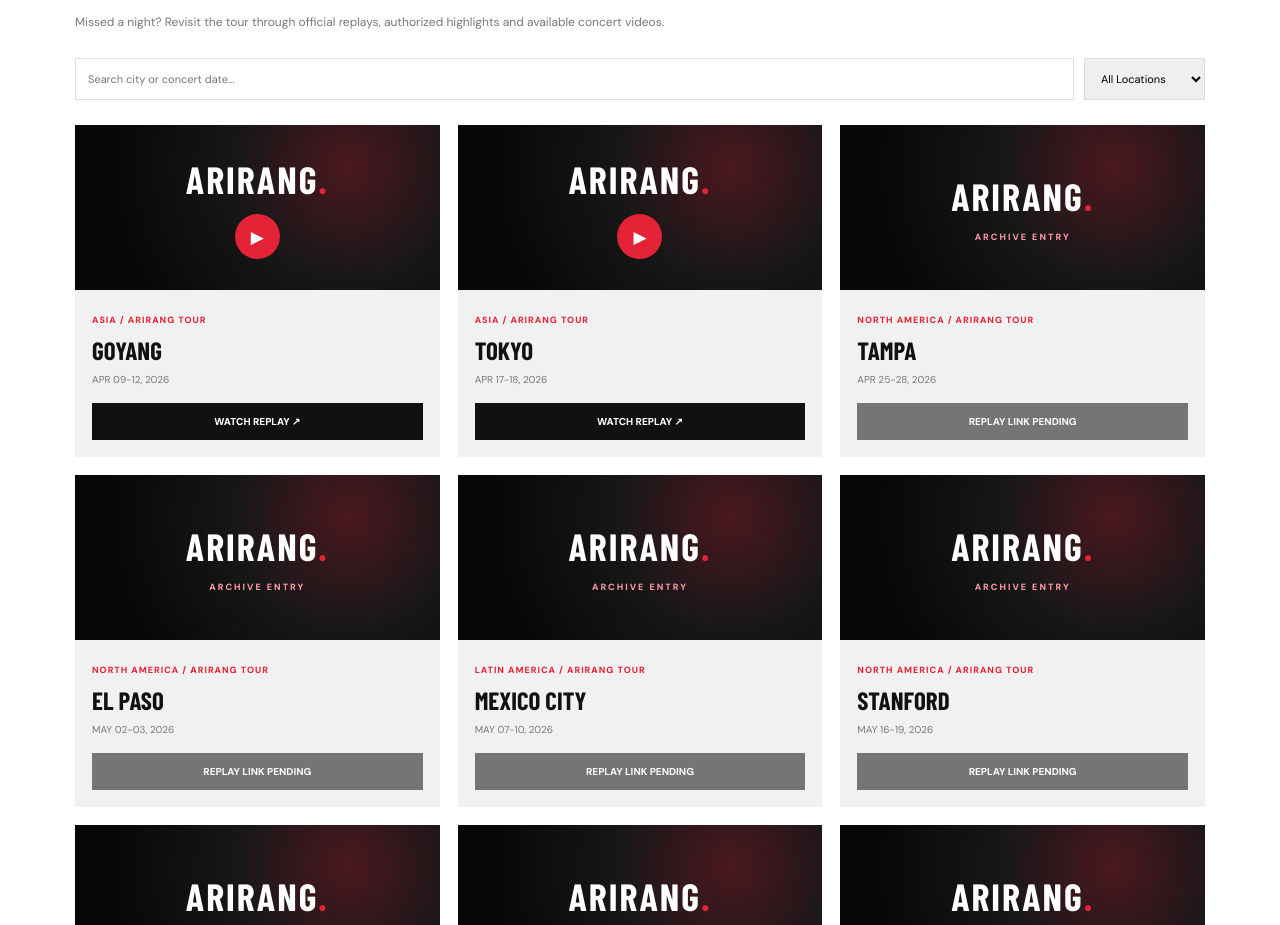
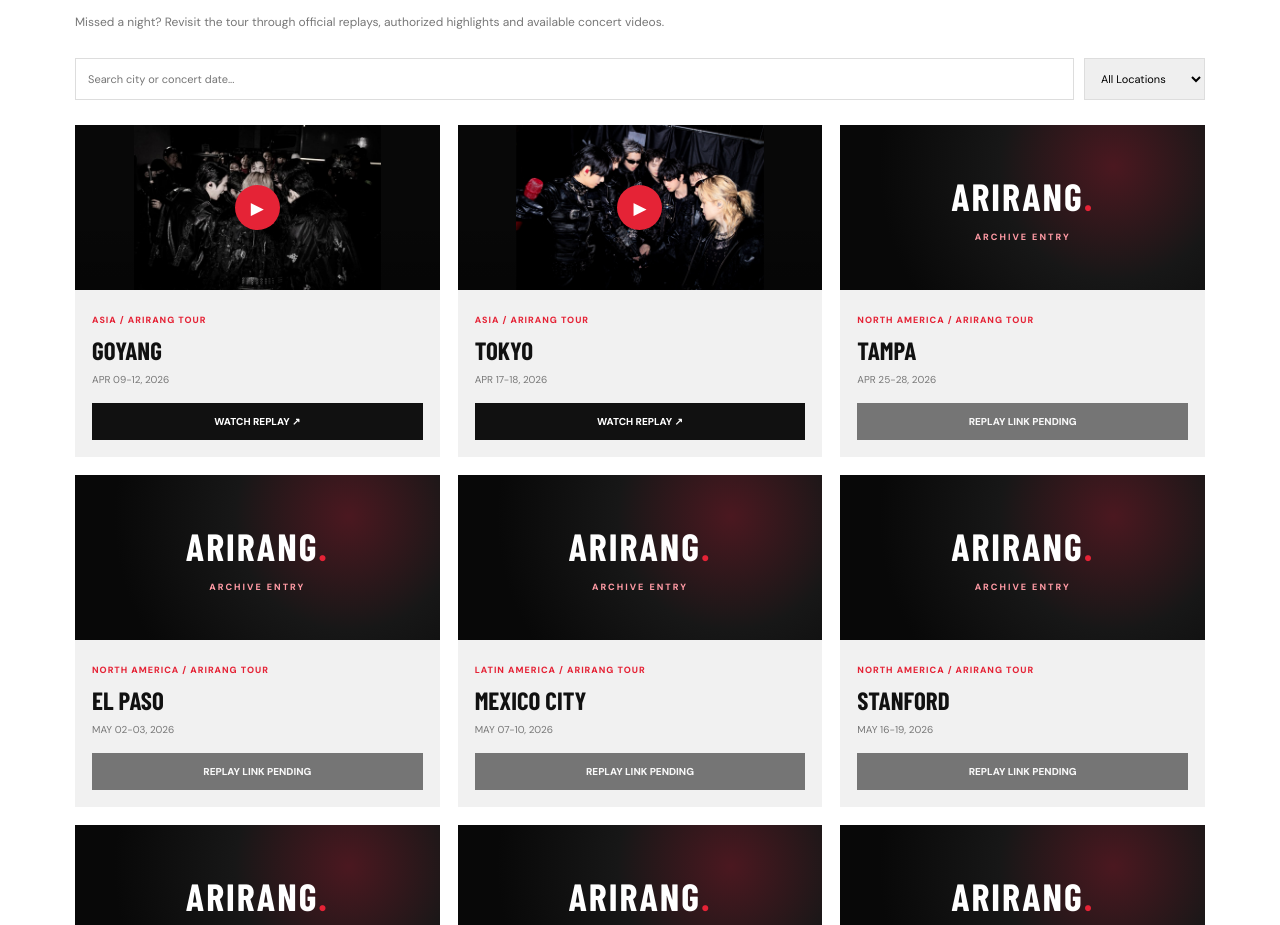
Before and after one commit to silvermimi/sevenish, a plain HTML site: page concerts.html in a window 1280 px wide. Shown: the part 9533-10458 px from the top of the page. Drawn offline with nearby package versions, Linux system fonts and the light colour scheme; a web font is replaced by a local one.

Commit message:
CONCERTS

```diff
--- a/concerts.html
+++ b/concerts.html
@@ -31,6 +31,7 @@ header {
   border-bottom: 1px solid #eee; position: sticky;
   top: 0; z-index: 20; background: white;
 }
+
 .logo { font-family: 'Barlow Condensed'; font-size: 34px; font-weight: 900; }
 .logo span, footer h2 span { color: var(--red); }
 nav { display: flex; gap: 26px; }
@@ -48,6 +49,7 @@ nav a:hover { color: var(--red); }
   display: flex; align-items: flex-end;
   padding: 70px 25px 85px;
 }
+
 .hero-inner { max-width: 1180px; width: 100%; margin: auto; }
 .eyebrow { color: #ff5363; font-size: 11px; font-weight: 800; letter-spacing: 3px; margin-bottom: 15px; }
 .hero h1 { font-family: 'Barlow Condensed'; font-size: clamp(75px, 12vw, 145px); line-height: .78; font-weight: 900; letter-spacing: -2px; }
@@ -78,6 +80,7 @@ section.content { padding: 65px 0; }
   width: 100%; padding: 13px 15px; border: 1px solid #ddd;
   background: white; font-size: 12px; outline: none;
 }
+
 .schedule-tools input:focus, .song-tools input:focus,
 .replay-tools input:focus, .replay-tools select:focus {
   border-color: var(--red); box-shadow: 0 0 0 3px rgba(229,35,54,.12);
@@ -112,17 +115,55 @@ section.content { padding: 65px 0; }
 .replay-tools input, .replay-tools select { padding: 12px; border: 1px solid #ddd; font-size: 11px; min-width: 0; }
 .replay-tools input { flex: 1; }
 .replay-grid { display: grid; grid-template-columns: repeat(3,1fr); gap: 18px; }
+
 .replay-card { background: var(--gray); overflow: hidden; }
+
 .replay-thumb {
   height: 165px; position: relative; display: flex;
   flex-direction: column; align-items: center; justify-content: center;
   gap: 12px; color: white;
   background: radial-gradient(circle at 75% 25%, #4b1820 0, #171717 38%, #080808 78%);
 }
+
+/* IMAGE THUMBNAILS */
+.replay-thumb.has-image {
+  background: #080808;
+  overflow: hidden;
+}
+
+.replay-thumb .replay-image {
+  position: absolute;
+  inset: 0;
+  width: 100%;
+  height: 100%;
+  object-fit: contain;
+  object-position: center;
+  z-index: 0;
+}
+
+.replay-thumb.has-image::after {
+  content: "";
+  position: absolute;
+  inset: 0;
+  background: linear-gradient(to top, rgba(0,0,0,.30), transparent 45%);
+  z-index: 1;
+}
+
+.replay-thumb.has-image .replay-wordmark {
+  display: none;
+}
+
 .replay-wordmark { position: relative; z-index: 1; color: white; font-family: 'Barlow Condensed'; font-size: 38px; font-weight: 900; letter-spacing: 2px; }
 .replay-wordmark span { color: var(--red); }
 .replay-pending { position: relative; z-index: 1; color: #ff9aa4; font-size: 9px; font-weight: 800; letter-spacing: 2px; }
-.play-icon { position: relative; z-index: 1; width: 45px; height: 45px; background: var(--red); color: white; border-radius: 50%; display: grid; place-items: center; font-size: 17px; }
+
+.play-icon {
+  position: relative; z-index: 2; width: 45px; height: 45px;
+  background: var(--red); color: white; border-radius: 50%;
+  display: grid; place-items: center; font-size: 17px;
+  box-shadow: 0 3px 15px rgba(0,0,0,.4);
+}
+
 .replay-info { padding: 17px; }
 .replay-info small { color: var(--red); font-size: 9px; font-weight: 800; letter-spacing: 1px; }
 .replay-info h3 { font-family: 'Barlow Condensed'; font-size: 25px; margin: 7px 0; text-transform: uppercase; }
@@ -142,6 +183,7 @@ button:focus-visible, a:focus-visible { outline: 3px solid var(--red); outline-o
 @media(max-width:900px) {
   .schedule-list { grid-template-columns: 1fr; }
 }
+
 @media(max-width:750px) {
   header { padding: 0 5%; }
   .menu-btn { display: block; }
@@ -158,12 +200,14 @@ button:focus-visible, a:focus-visible { outline: 3px solid var(--red); outline-o
   .next-show h2 { font-size: 36px; }
   .song-table th, .song-table td { padding: 10px 7px; font-size: 9px; }
 }
+
 @media(max-width:460px) {
   .replay-grid { grid-template-columns: 1fr; }
   .next-show { grid-template-columns: 1fr auto; padding: 20px; }
   .next-date { font-size: 43px; }
   .replay-thumb { height: 190px; }
 }
+
 @media(max-width:600px) {
   .schedule-tools input, .song-tools input { font-size: 16px; }
   .replay-tools { flex-direction: column; }
@@ -171,6 +215,7 @@ button:focus-visible, a:focus-visible { outline: 3px solid var(--red); outline-o
   .section-title { align-items: flex-start; flex-direction: column; gap: 10px; }
   .section-title h2 { font-size: 30px; }
 }
+
 @media(prefers-reduced-motion:reduce) {
   html { scroll-behavior: auto; }
   *,*::before,*::after { animation-duration: .01ms !important; transition-duration: .01ms !important; }
@@ -182,8 +227,10 @@ button:focus-visible, a:focus-visible { outline: 3px solid var(--red); outline-o
 
 <header>
   <a class="logo" href="index.html">SEVENISH<span>.</span></a>
+
   <button class="menu-btn" type="button" aria-label="Toggle navigation" aria-expanded="false"
     onclick="const nav=document.querySelector('header nav');const open=nav.classList.toggle('show');this.setAttribute('aria-expanded',open);">☰</button>
+
   <nav>
     <a href="index.html">Home</a>
     <a href="index.html#about">About</a>
@@ -219,14 +266,17 @@ button:focus-visible, a:focus-visible { outline: 3px solid var(--red); outline-o
 
   <section class="content" id="schedule">
     <div class="section-title"><h2>WORLD TOUR SCHEDULE</h2><span>2026 / 2027</span></div>
+
     <div class="schedule-tools">
       <input type="search" id="scheduleSearch" placeholder="Search city, country, venue or date..." aria-label="Search tour schedule">
     </div>
+
     <div class="schedule-filters">
       <button class="filter-btn active" onclick="filterSchedule('all',this)">All Dates</button>
       <button class="filter-btn" onclick="filterSchedule('completed',this)">Completed</button>
       <button class="filter-btn" onclick="filterSchedule('upcoming',this)">Upcoming</button>
     </div>
+
     <div class="schedule-list" id="scheduleList"></div>
   </section>
 
@@ -236,9 +286,11 @@ button:focus-visible, a:focus-visible { outline: 3px solid var(--red); outline-o
   <div class="container">
     <div class="section-title"><h2>SURPRISE SONG TRACKER</h2><span id="songUpdated">UPDATED</span></div>
     <p class="song-intro">The songs we didn't expect but will never forget. Browse the surprise-song records from each ARIRANG World Tour stop.</p>
+
     <div class="song-tools">
       <input type="search" id="songSearch" placeholder="Search a song, city or date..." aria-label="Search surprise songs">
     </div>
+
     <div style="overflow-x:auto;">
       <table class="song-table">
         <thead>
@@ -247,6 +299,7 @@ button:focus-visible, a:focus-visible { outline: 3px solid var(--red); outline-o
         <tbody id="songList"></tbody>
       </table>
     </div>
+
     <p class="song-note">*Song records should be checked against reliable concert setlists before publishing.</p>
   </div>
 </section>
@@ -255,8 +308,10 @@ button:focus-visible, a:focus-visible { outline: 3px solid var(--red); outline-o
   <div class="container">
     <div class="section-title"><h2>TOUR REPLAY ARCHIVE</h2><span>WATCH THE MEMORIES ↗</span></div>
     <p class="song-intro">Missed a night? Revisit the tour through official replays, authorized highlights and available concert videos.</p>
+
     <div class="replay-tools">
       <input type="search" id="replaySearch" placeholder="Search city or concert date..." aria-label="Search replay archive">
+
       <select id="replayFilter" aria-label="Filter by region">
         <option value="all">All Locations</option>
         <option value="Asia">Asia</option>
@@ -266,6 +321,7 @@ button:focus-visible, a:focus-visible { outline: 3px solid var(--red); outline-o
         <option value="Oceania">Oceania</option>
       </select>
     </div>
+
     <div class="replay-grid" id="replayGrid"></div>
   </div>
 </section>
@@ -286,7 +342,6 @@ button:focus-visible, a:focus-visible { outline: 3px solid var(--red); outline-o
 
 const MONTHS = ["JAN","FEB","MAR","APR","MAY","JUN","JUL","AUG","SEP","OCT","NOV","DEC"];
 
-// "2026-04-09" -> Date (local time, walang timezone shift)
 function parseISO(iso) {
   const [y, m, d] = iso.split("-").map(Number);
   return new Date(y, m - 1, d);
@@ -299,21 +354,22 @@ function formatDate(iso) {
 
 function escapeHTML(text) {
   return String(text).replace(/[&<>"']/g, ch => ({
-    "&": "&amp;", "<": "&lt;", ">": "&gt;", '"': "&quot;", "'": "&#39;"
+    "&": "&amp;",
+    "<": "&lt;",
+    ">": "&gt;",
+    '"': "&quot;",
+    "'": "&#39;"
   }[ch]));
 }
 
-// Today (midnight). Ang show ay "completed" kapag lumipas na ang petsa niya.
 const TODAY = new Date();
 TODAY.setHours(0, 0, 0, 0);
 
 // ===================================
 // 1. WORLD TOUR SCHEDULE DATA
-//    Isang entry kada city/stop. Dates ang nag-de-decide ng completed/upcoming.
 // ===================================
 
 const tour = [
-  // --- 2026 ---
   {city:"Goyang, South Korea", venue:"Goyang Stadium", region:"Asia", dates:["2026-04-09","2026-04-11","2026-04-12"]},
   {city:"Tokyo, Japan", venue:"Tokyo Dome", region:"Asia", dates:["2026-04-17","2026-04-18"]},
   {city:"Tampa, USA", venue:"Raymond James Stadium", region:"North America", dates:["2026-04-25","2026-04-26","2026-04-28"]},
@@ -344,15 +400,12 @@ const tour = [
   {city:"Kuala Lumpur, Malaysia", venue:"TM Stadium Nasional", region:"Asia", dates:["2026-12-12","2026-12-13"]},
   {city:"Singapore", venue:"National Stadium", region:"Asia", dates:["2026-12-17","2026-12-19","2026-12-20","2026-12-22"]},
   {city:"Jakarta, Indonesia", venue:"Gelora Bung Karno Main Stadium", region:"Asia", dates:["2026-12-26","2026-12-27","2026-12-29"]},
-
-  // --- 2027 ---
   {city:"Melbourne, Australia", venue:"Marvel Stadium", region:"Oceania", dates:["2027-02-10","2027-02-12","2027-02-13"]},
   {city:"Sydney, Australia", venue:"Accor Stadium", region:"Oceania", dates:["2027-02-20","2027-02-21"]},
   {city:"Hong Kong", venue:"Kai Tak Stadium", region:"Asia", dates:["2027-03-04","2027-03-06","2027-03-07"]},
   {city:"Bulacan, Philippines", venue:"Philippine Sports Stadium", region:"Asia", dates:["2027-03-13","2027-03-14","2027-03-16"]}
 ];
 
-// Gawing flat list ng bawat show + auto status base sa petsa
 const shows = tour
   .flatMap(stop => stop.dates.map(iso => ({
     iso,
@@ -366,107 +419,78 @@ const shows = tour
 
 // ===================================
 // 2. SURPRISE SONGS DATA
-//    Naka-key by date. Ang city ay kinukuha automatically sa schedule,
-//    kaya hindi na magkakamali ang city/date match.
 // ===================================
 
 const SONGS_UPDATED = "NOV 22, 2026";
 
 const surpriseSongs = {
-  // Kaohsiung
   "2026-11-22": ["Embarrassed", "Boy With Luv"],
   "2026-11-21": ["Sea", "Boy In Luv"],
   "2026-11-19": ["DNA", "Answer: Love Myself"],
-  // São Paulo
   "2026-10-31": ["Ddaeng", "BTS Cypher Pt.3: Killer"],
   "2026-10-30": ["Airplane Pt.2", "I Need U"],
   "2026-10-28": ["Black Swan", "Silver Spoon"],
-  // Buenos Aires
   "2026-10-24": ["Lost", "BTS Cypher 4"],
   "2026-10-23": ["Attack on Bangtan", "Epilogue: Young Forever"],
   "2026-10-21": ["Hold Me Tight", "Dionysus"],
-  // Santiago
   "2026-10-17": ["Jump", "Spine Breaker"],
   "2026-10-16": ["Telepathy", "Heartbeat"],
   "2026-10-14": ["Run", "Save Me"],
-  // Lima
   "2026-10-10": ["Outro: House of Cards", "UGH!"],
   "2026-10-09": ["Paldogangsan", "We Are Bulletproof: The Eternal"],
   "2026-10-07": ["Home", "Outro: Wings"],
-  // Bogotá
   "2026-10-03": ["We Are Bulletproof Pt.2", "Mikrokosmos"],
   "2026-10-02": ["I'm Fine", "So What"],
-  // Los Angeles
   "2026-09-06": ["Whalien 52", "Spring Day"],
   "2026-09-05": ["Home", "Pied Piper"],
   "2026-09-02": ["Love Maze", "Silver Spoon"],
   "2026-09-01": ["Boy In Luv", "Magic Shop"],
-  // Chicago
   "2026-08-28": ["134340", "Mikrokosmos"],
   "2026-08-27": ["Tomorrow", "Hip Hop Phile"],
-  // Toronto
   "2026-08-23": ["00:00 (Zero O'Clock)", "Outro: Tear"],
   "2026-08-22": ["Outro: Wings", "Dope"],
-  // Arlington
   "2026-08-16": ["Butterfly", "DNA"],
   "2026-08-15": ["Permission to Dance", "Go Go"],
-  // Baltimore
   "2026-08-11": ["Just One Day", "Best of Me"],
   "2026-08-10": ["Telepathy", "Boy In Luv"],
-  // Foxborough
   "2026-08-06": ["Make It Right", "N.O"],
   "2026-08-05": ["Paradise", "No More Dream"],
-  // East Rutherford
   "2026-08-02": ["Autumn Leaves", "Go Go"],
   "2026-08-01": ["Dis-ease", "Run"],
-  // Paris
   "2026-07-18": ["So What", "We Are Bulletproof: The Eternal"],
   "2026-07-17": ["Boy With Luv", "Jump"],
-  // Munich
   "2026-07-12": ["Louder Than Bombs", "Blood Sweat & Tears"],
   "2026-07-11": ["Silver Spoon", "Pied Piper"],
-  // London
   "2026-07-07": ["Save Me", "Epilogue: Young Forever"],
   "2026-07-06": ["Life Goes On", "Dionysus"],
-  // Brussels
   "2026-07-02": ["ON", "For Youth"],
   "2026-07-01": ["Tomorrow", "Boy With Luv"],
-  // Madrid
   "2026-06-27": ["Mikrokosmos", "Best of Me"],
   "2026-06-26": ["Airplane Pt.2", "Outro: Wings"],
-  // Busan  (Jun 13 = 3 surprise songs; lalabas na "Ddaeng + Magic Shop" sa Song 2)
   "2026-06-13": ["Dimple", "Ddaeng", "Magic Shop"],
   "2026-06-12": ["Paldogangsan", "Ma City"],
-  // Las Vegas
   "2026-05-28": ["Boyz With Fun", "Danger"],
   "2026-05-27": ["Anpanman", "Attack on Bangtan"],
   "2026-05-24": ["Black Swan", "Spine Breaker"],
   "2026-05-23": ["Permission to Dance", "Go Go"],
-  // Stanford
   "2026-05-19": ["I Need U", "No More Dream"],
   "2026-05-17": ["Dope", "Blood Sweat & Tears"],
   "2026-05-16": ["N.O", "Anpanman"],
-  // Mexico City
   "2026-05-10": ["Airplane Pt.2", "Spring Day"],
   "2026-05-09": ["We Are Bulletproof Pt.2", "Just One Day"],
   "2026-05-07": ["Boy In Luv", "So What"],
-  // El Paso
   "2026-05-03": ["Dionysus", "Best of Me"],
   "2026-05-02": ["ON", "Outro: Wings"],
-  // Tampa
   "2026-04-28": ["Life Goes On", "Silver Spoon"],
   "2026-04-26": ["Boy With Luv", "Pied Piper"],
   "2026-04-25": ["Permission to Dance", "Magic Shop"],
-  // Tokyo
   "2026-04-18": ["Dope", "For You"],
   "2026-04-17": ["Save Me", "Crystal Snow"],
-  // Goyang
   "2026-04-12": ["Spring Day", "Run"],
   "2026-04-11": ["Take Two", "DNA"],
   "2026-04-09": ["Mikrokosmos", "I Need U"]
 };
 
-// Gawing rows (newest first) at kunin ang city galing sa schedule
 const showByDate = Object.fromEntries(shows.map(show => [show.iso, show]));
 
 const songRows = Object.entries(surpriseSongs)
@@ -479,24 +503,7 @@ const songRows = Object.entries(surpriseSongs)
   .sort((a, b) => b.iso.localeCompare(a.iso));
 
 // ===================================
-// 2b. DATA CHECK (makikita sa browser console: F12)
-//     Hinahanap nito ang mga na-overlook: show na walang song record,
-//     o song record na walang katugmang show.
-// ===================================
-
-(function checkData() {
-  const missing = shows.filter(s => s.state === "completed" && !surpriseSongs[s.iso]);
-  const orphan = Object.keys(surpriseSongs).filter(iso => !showByDate[iso]);
-  const future = Object.keys(surpriseSongs).filter(iso => showByDate[iso] && showByDate[iso].state === "upcoming");
-
-  if (missing.length) console.warn("Completed shows WITHOUT surprise-song record:", missing.map(s => `${s.date} ${s.city}`));
-  if (orphan.length) console.warn("Song records with NO matching show date:", orphan);
-  if (future.length) console.warn("Song records for shows that haven't happened yet:", future);
-  if (!missing.length && !orphan.length && !future.length) console.log("Data check OK: every completed show has a song record.");
-})();
-
-// ===================================
-// 3. STATS (auto-computed)
+// 3. STATS
 // ===================================
 
 const completedShows = shows.filter(show => show.state === "completed");
@@ -509,7 +516,7 @@ document.getElementById("songRecordCount").textContent = songRows.length;
 document.getElementById("songUpdated").textContent = `UPDATED ${SONGS_UPDATED}`;
 
 // ===================================
-// 4. NEXT UP (auto: unang upcoming show)
+// 4. NEXT UP
 // ===================================
 
 (function renderNextShow() {
@@ -542,7 +549,7 @@ document.getElementById("songUpdated").textContent = `UPDATED ${SONGS_UPDATED}`;
 })();
 
 // ===================================
-// 5. WORLD TOUR SCHEDULE DISPLAY
+// 5. WORLD TOUR SCHEDULE
 // ===================================
 
 let activeScheduleFilter = "all";
@@ -566,12 +573,10 @@ function renderSchedule(filter = activeScheduleFilter) {
             ${show.date}
             <small>LOCAL SHOW DATE</small>
           </div>
-
           <div class="place">
             <h3>${escapeHTML(show.city)}</h3>
             <p>${escapeHTML(show.venue)}</p>
           </div>
-
           <span class="status ${show.state === "upcoming" ? "upcoming" : ""}">
             ${show.state === "upcoming" ? "UPCOMING" : "COMPLETED"}
           </span>
@@ -590,7 +595,7 @@ document.getElementById("scheduleSearch").addEventListener("input", () => render
 renderSchedule();
 
 // ===================================
-// 6. SURPRISE SONGS SEARCH + DISPLAY
+// 6. SURPRISE SONGS
 // ===================================
 
 function renderSongs() {
@@ -619,26 +624,36 @@ document.getElementById("songSearch").addEventListener("input", renderSongs);
 renderSongs();
 
 // ===================================
-// 7. TOUR REPLAY ARCHIVE (auto from completed stops)
-//    Lagay lang ang replay link sa object na ito: replayLinks["Kaohsiung"] = "https://..."
-//    Pwede ring pangalan ng sariling page (halimbawa "goyang-replay.html").
+// 7. TOUR REPLAY ARCHIVE
 // ===================================
 
+// Replay page links
 const replayLinks = {
   "Goyang": "goyang-replay.html",
   "Tokyo": "tokyo-replay.html"
 };
 
-// Kapag http/https ang link, bubukas sa bagong tab. Kapag page mo mismo, same tab.
+// Actual thumbnail images
+const replayImages = {
+  "Goyang": "goyang.jpg",
+  "Tokyo": "tokyo.jpg"
+};
+
 function isExternalLink(url) {
   return /^https?:\/\//i.test(url);
 }
 
 function formatRange(dates) {
-  const first = dates[0], last = dates[dates.length - 1];
+  const first = dates[0];
+  const last = dates[dates.length - 1];
+
   const [y, m1, d1] = first.split("-");
   const [, m2, d2] = last.split("-");
-  if (first === last) return `${MONTHS[Number(m1) - 1]} ${d1}, ${y}`;
+
+  if (first === last) {
+    return `${MONTHS[Number(m1) - 1]} ${d1}, ${y}`;
+  }
+
   return m1 === m2
     ? `${MONTHS[Number(m1) - 1]} ${d1}-${d2}, ${y}`
     : `${MONTHS[Number(m1) - 1]} ${d1} - ${MONTHS[Number(m2) - 1]} ${d2}, ${y}`;
@@ -647,13 +662,17 @@ function formatRange(dates) {
 const replayStops = tour
   .map(stop => {
     const played = stop.dates.filter(iso => parseISO(iso) < TODAY);
+
     if (!played.length) return null;
+
     const cityName = stop.city.split(",")[0];
+
     return {
       city: cityName,
       date: formatRange(played),
       region: stop.region,
-      replayUrl: replayLinks[cityName] || ""
+      replayUrl: replayLinks[cityName] || "",
+      imageUrl: replayImages[cityName] || ""
     };
   })
   .filter(Boolean);
@@ -671,29 +690,48 @@ function renderReplays() {
   document.getElementById("replayGrid").innerHTML = filteredStops.length
     ? filteredStops.map(stop => `
         <article class="replay-card">
-          <div class="replay-thumb">
-            <span class="replay-wordmark">ARIRANG<span>.</span></span>
-            ${stop.replayUrl
-              ? '<span class="play-icon">▶</span>'
-              : '<span class="replay-pending">ARCHIVE ENTRY</span>'}
+
+          <div class="replay-thumb ${stop.imageUrl ? 'has-image' : ''}">
+
+            ${
+              stop.imageUrl
+                ? `
+                  <img
+                    class="replay-image"
+                    src="${escapeHTML(stop.imageUrl)}"
+                    alt="${escapeHTML(stop.city)} concert thumbnail"
+                    loading="lazy"
+                    onerror="this.style.display='none';this.parentElement.classList.remove('has-image');this.parentElement.innerHTML='<span class=&quot;replay-wordmark&quot;>ARIRANG<span>.</span></span><span class=&quot;replay-pending&quot;>IMAGE NOT FOUND</span>';"
+                  >
+                  <span class="play-icon">▶</span>
+                `
+                : `
+                  <span class="replay-wordmark">ARIRANG<span>.</span></span>
+                  <span class="replay-pending">ARCHIVE ENTRY</span>
+                `
+            }
+
           </div>
 
           <div class="replay-info">
             <small>${escapeHTML(stop.region.toUpperCase())} / ARIRANG TOUR</small>
             <h3>${escapeHTML(stop.city)}</h3>
-            <p>${stop.date}</p>
+            <p>${escapeHTML(stop.date)}</p>
 
             <a
               class="watch-btn"
-              href="${stop.replayUrl || '#'}"
-              ${stop.replayUrl
-                ? (isExternalLink(stop.replayUrl) ? 'target="_blank" rel="noopener"' : '')
-                : 'onclick="return false" title="Replay link not added yet"'}
+              href="${stop.replayUrl ? escapeHTML(stop.replayUrl) : '#'}"
+              ${
+                stop.replayUrl
+                  ? (isExternalLink(stop.replayUrl) ? 'target="_blank" rel="noopener noreferrer"' : '')
+                  : 'onclick="return false" title="Replay link not added yet"'
+              }
               style="${stop.replayUrl ? '' : 'opacity:.55;cursor:not-allowed'}"
             >
               ${stop.replayUrl ? 'WATCH REPLAY ↗' : 'REPLAY LINK PENDING'}
             </a>
           </div>
+
         </article>
       `).join("")
     : `<p class="empty-state">No concert stops found.</p>`;
```
